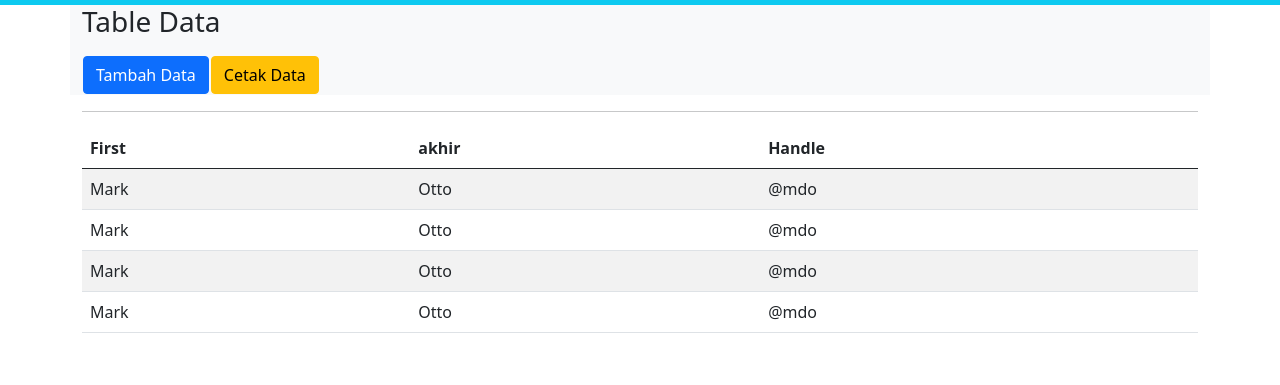
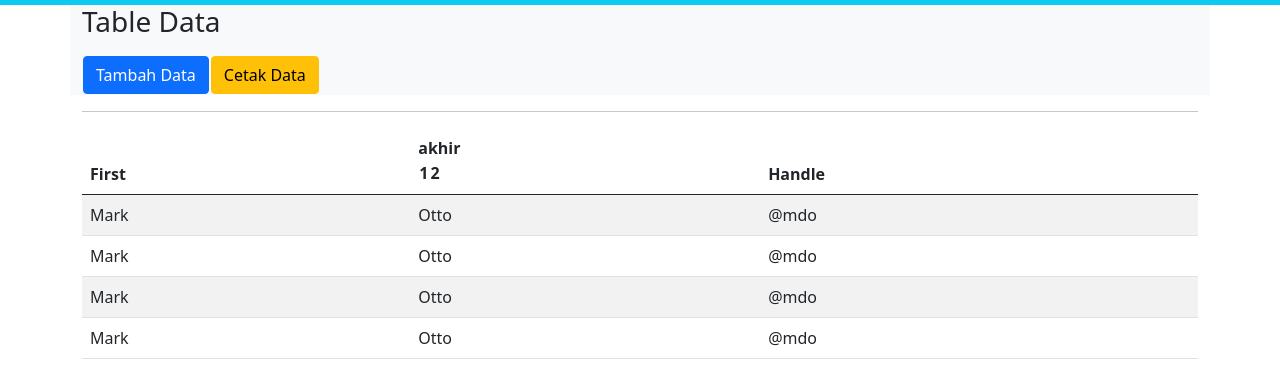
Before and after one commit to samani21/samani2111.github.io, a plain HTML site: page data.html in a window 1280 px wide. Shown: the part 51-436 px from the top of the page. Drawn offline with Linux system fonts and the light colour scheme.

Commit message:
Update data.html

```diff
--- a/data.html
+++ b/data.html
@@ -70,7 +70,11 @@
                     <thead>
                         <tr>
                           <th scope="col">First</th>
-                          <th scope="col">akhir</th>
+                          <th scope="col">akhir
+                               <table>
+                                <th>1</th>
+                                <th>2</th>
+                              </table></th>
                           <th scope="col">Handle</th>
                         </tr>
                       </thead>
```
